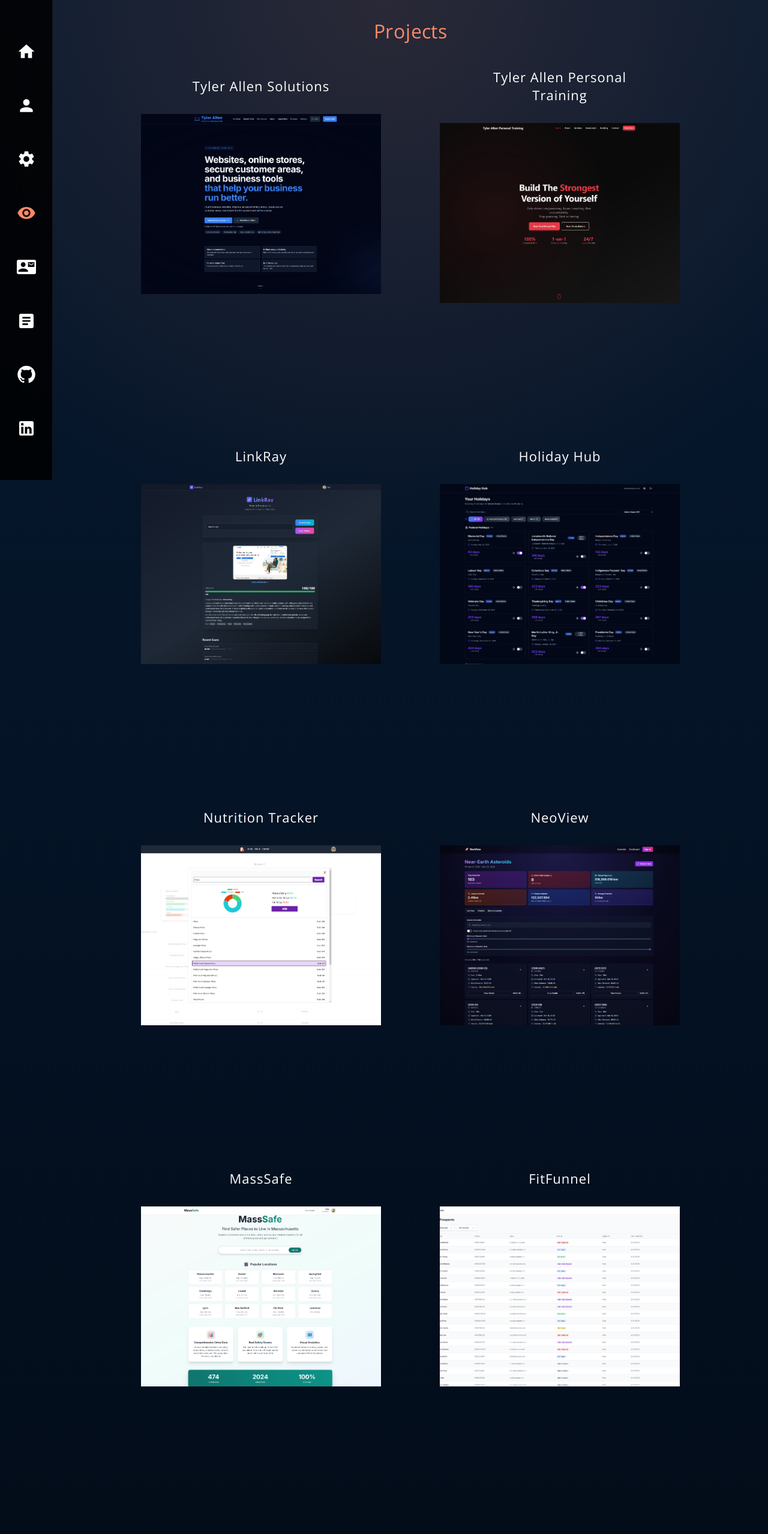
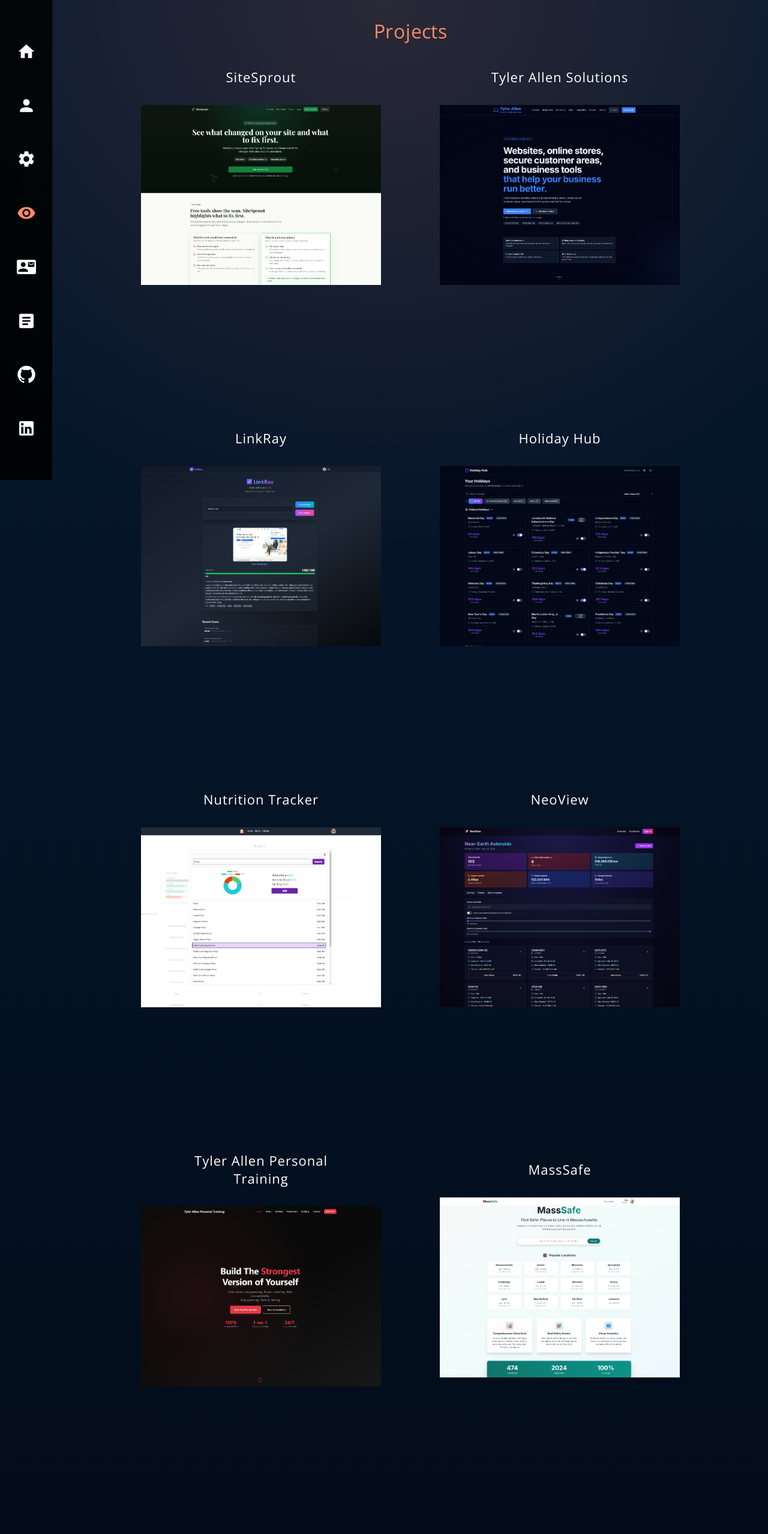
Before and after one commit to LifestreamX/portfolio, a React (Create React App) app: page /projects in a window 1280 px wide. Shown: the top 2557 px of the page at 60% size. Built offline with nearby package versions, Linux system fonts and the light colour scheme; no server answers.

Commit message:
Project updates

```diff
--- a/src/pages/projects/Projects.js
+++ b/src/pages/projects/Projects.js
@@ -12,6 +12,7 @@ import NeoView from '../../assets/project-images/neo-view.png';
 import TylerAllenPersonalTraining from '../../assets/project-images/tyler-allen-personal-training.png';
 import FitFunnel from '../../assets/project-images/fit-funnel.png';
 import TylerAllenSolutions from '../../assets/project-images/tyler-allen-solutions.png';
+import SiteSprout from '../../assets/project-images/site-sprout.png';
 
 const Projects = () => {
   // Outbound link helper: POSTs a serverless Measurement Protocol hit, then opens the target.
@@ -378,6 +379,33 @@ const Projects = () => {
         {/* Cards */}
         <div className='scene'>
           <div className='cards'>
+            {/* Project : Sitesprout */}
+            <div className='card-wrapper'>
+              {/* Title */}
+              <Outbound
+                href='https://sitesprout.tyler-allen.com'
+                campaign='sitesprout'
+                data-ga-category='Project'
+                data-ga-action='click'
+                data-ga-label='SiteSprout'
+              >
+                <div className='project-title'>SiteSprout</div>{' '}
+              </Outbound>
+              {/* Image */}
+              <Outbound
+                href='https://sitesprout.tyler-allen.com/'
+                campaign='sitesprout'
+                data-ga-category='Project'
+                data-ga-action='click'
+                data-ga-label='SiteSprout Image'
+              >
+                <div className='card'>
+                  <div className='card__face card__face--front'>
+                    <img src={SiteSprout} alt='SiteSprout' />
+                  </div>
+                </div>
+              </Outbound>
+            </div>
             {/* Project : Tyler Allen Solutions */}
             <div className='card-wrapper'>
               {/* Title */}
@@ -408,38 +436,7 @@ const Projects = () => {
                 </div>
               </Outbound>
             </div>
-            {/* Project : Tyler Allen Personal Training */}
-            <div className='card-wrapper'>
-              {/* Title */}
-              <Outbound
-                href='https://personal-training.tyler-allen.com'
-                campaign='personal_training'
-                data-ga-category='Project'
-                data-ga-action='click'
-                data-ga-label='Tyler Allen Personal Training'
-              >
-                <div className='project-title'>
-                  Tyler Allen Personal Training
-                </div>{' '}
-              </Outbound>
-              {/* Image */}
-              <Outbound
-                href='https://personal-training.tyler-allen.com'
-                campaign='personal_training'
-                data-ga-category='Project'
-                data-ga-action='click'
-                data-ga-label='Tyler Allen Personal Training Image'
-              >
-                <div className='card'>
-                  <div className='card__face card__face--front'>
-                    <img
-                      src={TylerAllenPersonalTraining}
-                      alt='Tyler Allen Personal Training'
-                    />
-                  </div>
-                </div>
-              </Outbound>
-            </div>
+
             {/* Project : linkray */}
             <div className='card-wrapper'>
               {/* Title */}
@@ -538,6 +535,38 @@ const Projects = () => {
                 <div className='card'>
                   <div className='card__face card__face--front'>
                     <img src={NeoView} alt='NeoView' />
+                  </div>
+                </div>
+              </Outbound>
+            </div>
+            {/* Project : Tyler Allen Personal Training */}
+            <div className='card-wrapper'>
+              {/* Title */}
+              <Outbound
+                href='https://personal-training.tyler-allen.com'
+                campaign='personal_training'
+                data-ga-category='Project'
+                data-ga-action='click'
+                data-ga-label='Tyler Allen Personal Training'
+              >
+                <div className='project-title'>
+                  Tyler Allen Personal Training
+                </div>{' '}
+              </Outbound>
+              {/* Image */}
+              <Outbound
+                href='https://personal-training.tyler-allen.com'
+                campaign='personal_training'
+                data-ga-category='Project'
+                data-ga-action='click'
+                data-ga-label='Tyler Allen Personal Training Image'
+              >
+                <div className='card'>
+                  <div className='card__face card__face--front'>
+                    <img
+                      src={TylerAllenPersonalTraining}
+                      alt='Tyler Allen Personal Training'
+                    />
                   </div>
                 </div>
               </Outbound>
```
Also changed, not shown: src/assets/project-images/site-sprout.png (added).
